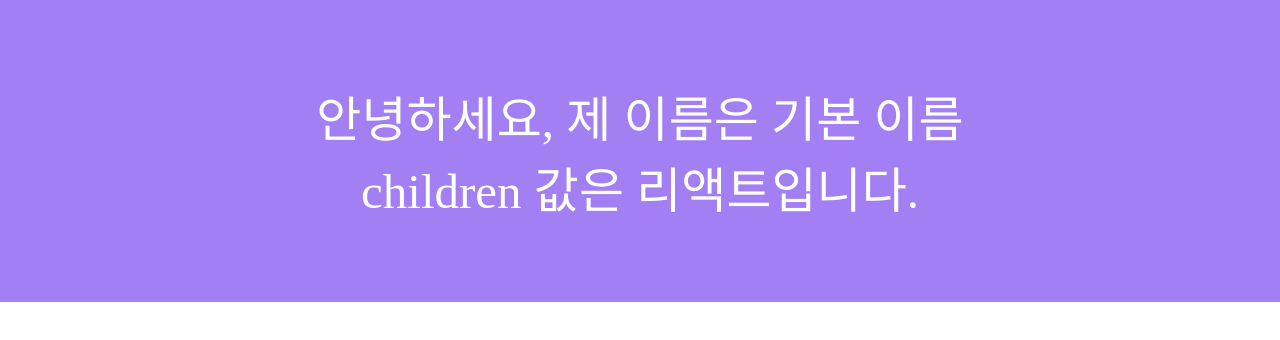
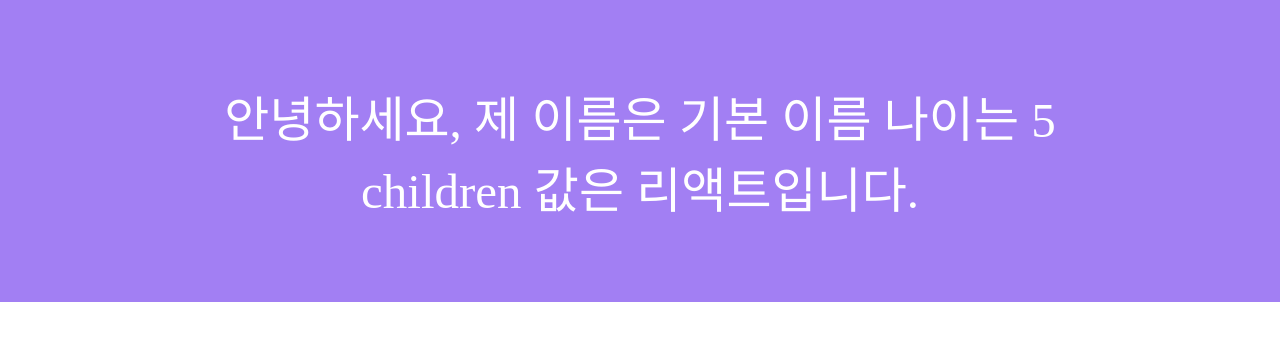
Before and after one commit to star-moon-cloud-k/WebProject, a React (Create React App) app in the folder react/react200/: page / in a window 1280 px wide. Shown: the top 340 px of the page. Built offline with nearby package versions, Linux system fonts and the light colour scheme.

Commit message:
props 비구조화 할당

```diff
--- a/react/react200/src/App.js
+++ b/react/react200/src/App.js
@@ -3,8 +3,9 @@ import './App.css';
 import MyComponent from "./Component/MyComponent";
 
 const App = () => {
+    const age = 5;
     return (
-        <MyComponent>리액트</MyComponent>
+        <MyComponent age = {age}>리액트</MyComponent>
     )
 
 
--- a/react/react200/src/Component/MyComponent.js
+++ b/react/react200/src/Component/MyComponent.js
@@ -1,10 +1,11 @@
 import React from "react";
 
 const MyComponent = props =>{
+    const {name, children, age} = props;
    return (
        <div>
-          안녕하세요, 제 이름은 {props.name} {props.age} <br/>
-          children 값은 {props.children}
+          안녕하세요, 제 이름은 {name} 나이는 {age} <br/>
+          children 값은 {children}
           입니다.
        </div>
    );
```
